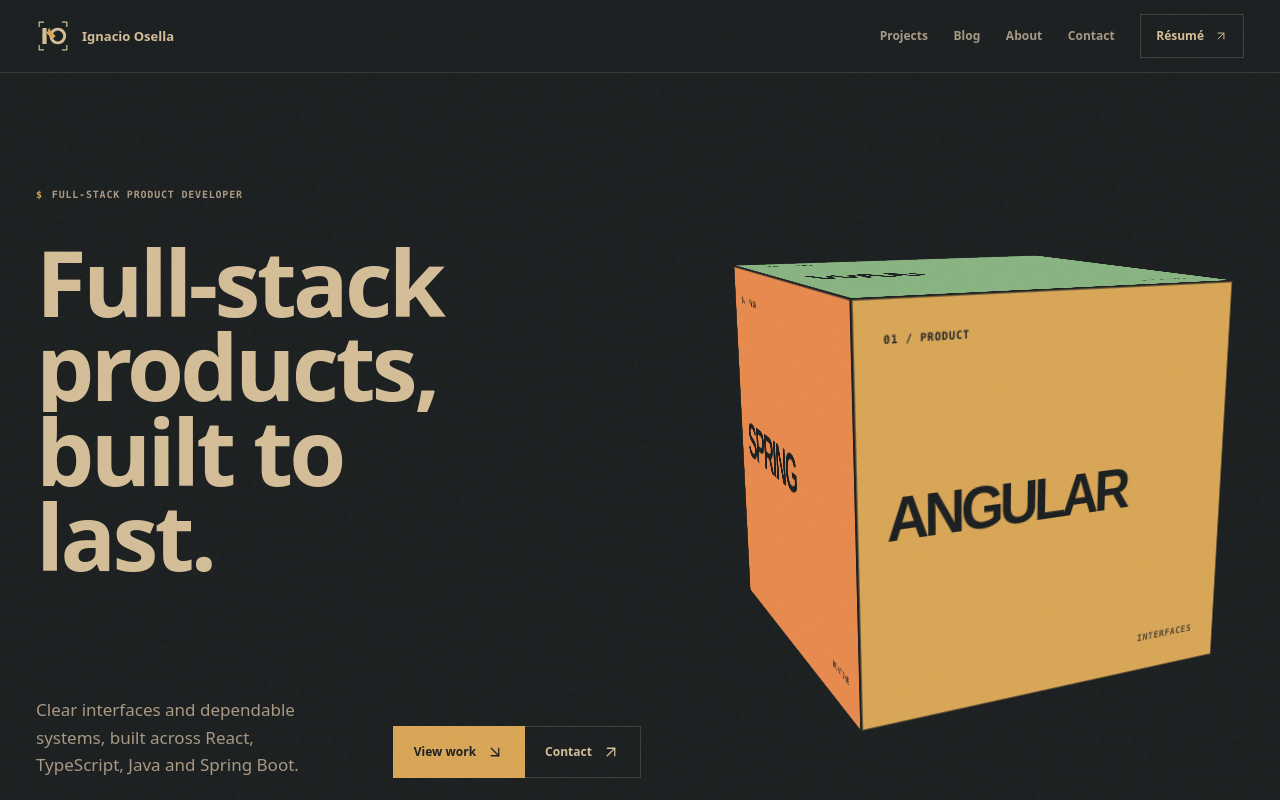
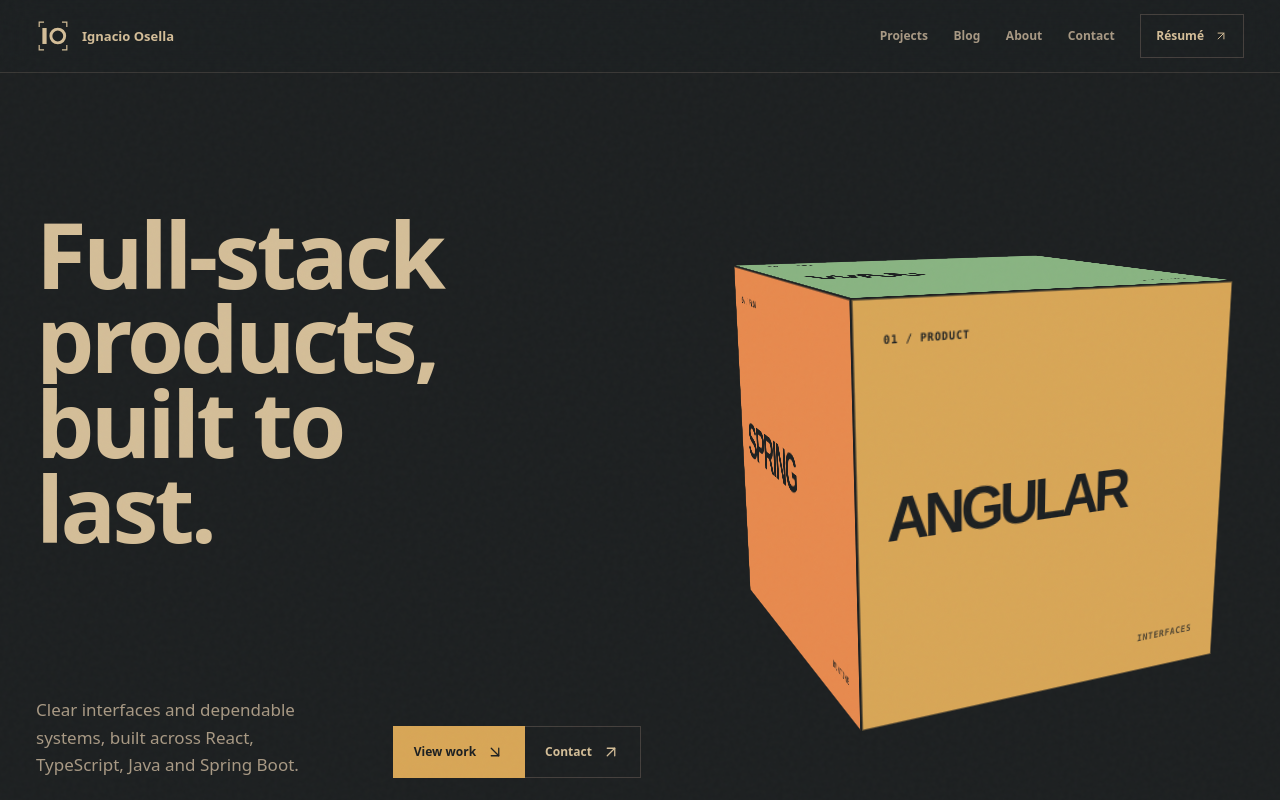
Before and after one commit to NachoOsella/PortFolio, a React (Vite) app: page / in a window 1280 px wide. Shown: the top 800 px of the page. Built offline with nearby package versions, Linux system fonts and the light colour scheme.

Commit message:
refine: simplify mark and lift hero actions

```diff
--- a/src/components/v2/HeroScene.tsx
+++ b/src/components/v2/HeroScene.tsx
@@ -73,15 +73,6 @@
     <section className="v2-hero">
       <div className="v2-shell v2-hero-inner">
         <div className="v2-hero-copy">
-          <motion.p
-            className="v2-hero-role"
-            initial={reduceMotion ? false : { opacity: 0, y: 14 }}
-            animate={{ opacity: 1, y: 0 }}
-            transition={{ duration: 0.55, ease }}
-          >
-            Full-stack product developer
-          </motion.p>
-
           <h1 className="v2-hero-title">
             {['Full-stack', 'products,', 'built to', 'last.'].map((line, index) => (
               <span className="v2-title-mask" key={line}>
--- a/src/components/v2/SignatureMark.tsx
+++ b/src/components/v2/SignatureMark.tsx
@@ -16,8 +16,6 @@
       />
       <path d="M12 17h8v30h-8z" fill="currentColor" />
       <circle cx="41" cy="32" r="13" fill="none" stroke="currentColor" strokeWidth="5.5" />
-      <path d="m25 20 12 12-6 6-12-12z" fill="var(--signature-accent, #d8a657)" />
-      <circle cx="25" cy="20" r="2.25" fill="var(--signature-accent, #d8a657)" />
     </svg>
   );
 }
--- a/src/styles/admin.css
+++ b/src/styles/admin.css
@@ -399,7 +399,6 @@
   width: 34px;
   height: 34px;
   color: var(--ink);
-  --signature-accent: var(--accent);
 }
 .admin-app .button {
   border-radius: 0;
--- a/src/styles/public-v2.css
+++ b/src/styles/public-v2.css
@@ -124,7 +124,6 @@
   width: 34px;
   height: 34px;
   color: var(--v2-fg);
-  --signature-accent: var(--v2-yellow);
 }
 
 .v2-nav-links {
@@ -244,23 +243,6 @@
   align-self: center;
 }
 
-.v2-hero-role {
-  width: fit-content;
-  margin: 0 0 clamp(28px, 5vh, 52px);
-  color: var(--v2-muted);
-  font-family: ui-monospace, SFMono-Regular, Consolas, monospace;
-  font-size: 10px;
-  font-weight: 600;
-  letter-spacing: 0.08em;
-  text-transform: uppercase;
-}
-
-.v2-hero-role::before {
-  content: '$';
-  margin-right: 9px;
-  color: var(--v2-yellow);
-}
-
 .v2-hero-title {
   min-width: 0;
   max-width: 8ch;
@@ -289,6 +271,7 @@
   gap: clamp(32px, 6vw, 90px);
   align-items: end;
   margin-top: clamp(38px, 7vh, 72px);
+  transform: translateY(-26px);
 }
 
 .v2-hero-footer > p {
@@ -1528,7 +1511,6 @@
   right: clamp(22px, 4vw, 48px);
   width: clamp(72px, 7vw, 96px);
   color: color-mix(in srgb, var(--v2-bg) 94%, var(--v2-orange));
-  --signature-accent: var(--v2-yellow);
   transform: rotate(-7deg);
 }
 
@@ -2019,6 +2001,7 @@
     grid-template-columns: 1fr;
     gap: 28px;
     margin-top: 0;
+    transform: translateY(-12px);
   }
 
   .v2-hero-footer > p {
```
Also changed, not shown: public/favicon.svg.
